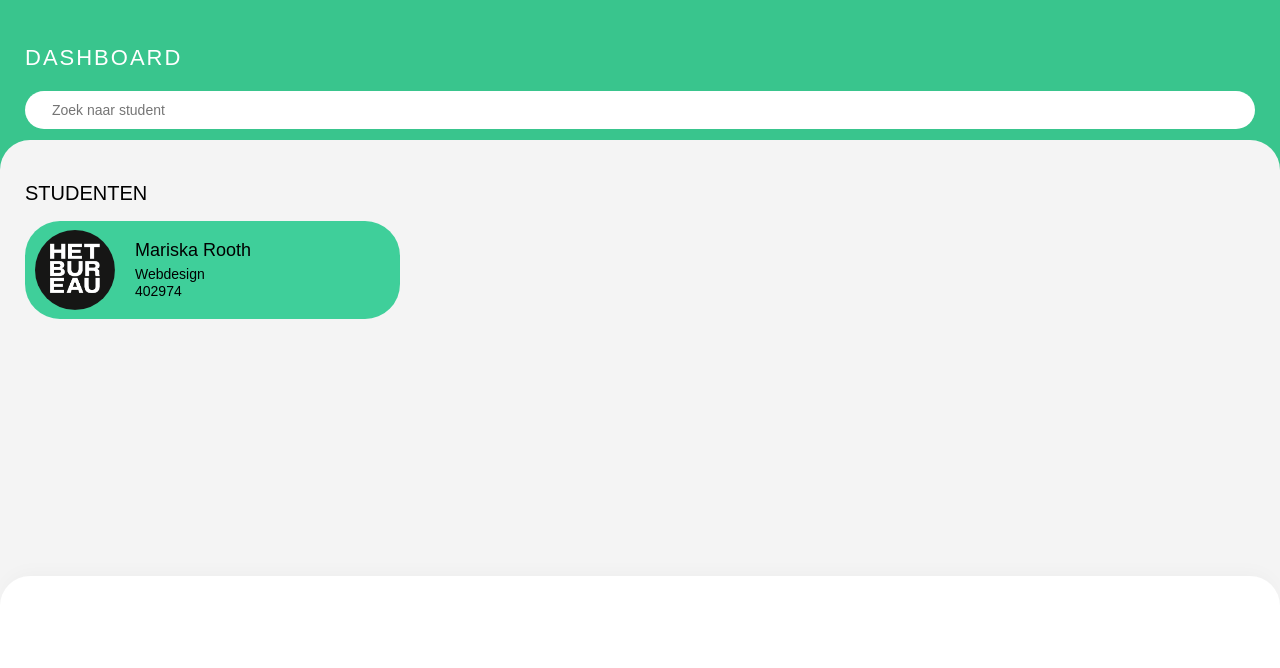
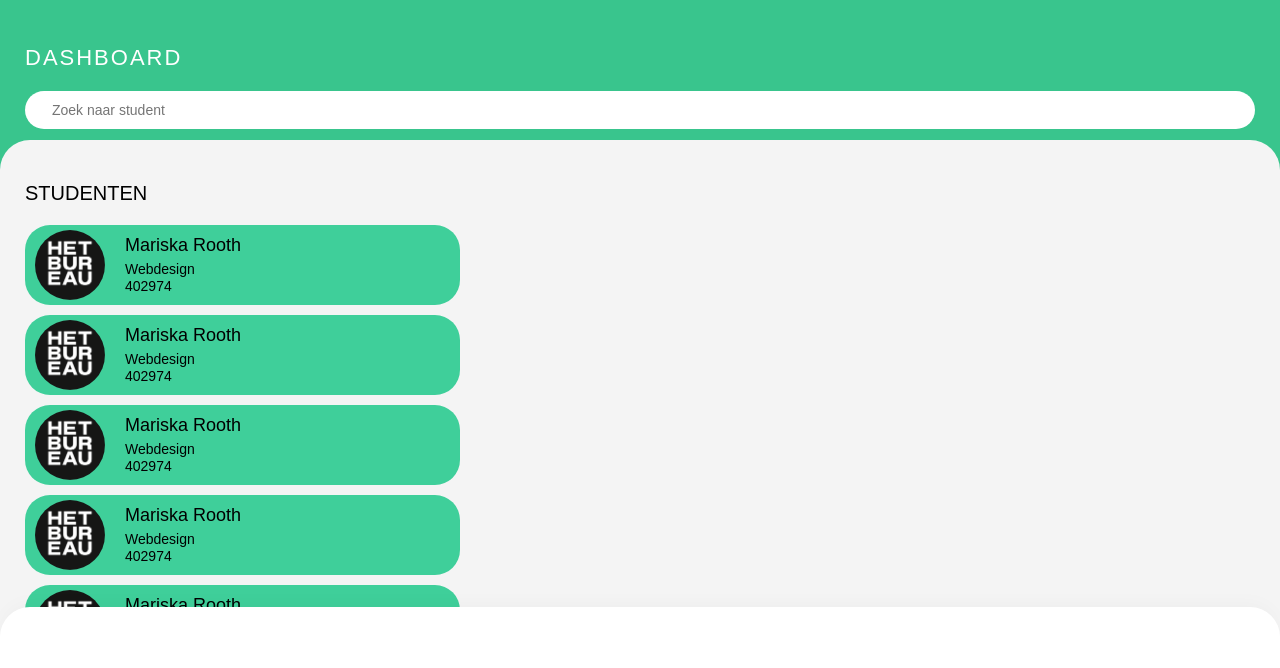
Before and after one commit to TomsProgramming/waarderingsapp, a Nuxt app: page /docent/dashboard in a window 1280 px wide. Shown: the top 668 px of the page. Built offline with nearby package versions, Linux system fonts and the light colour scheme.

Commit message:
styling verandering body docenten dashboard

```diff
--- a/app/pages/docent/dashboard.vue
+++ b/app/pages/docent/dashboard.vue
@@ -12,6 +12,7 @@
 
         <div class="body">
             <h2>STUDENTEN</h2>
+            <div class="student-cards">
                 <div class="student-card">
                     <img src="/img/glulogo.png" class="student-photo" />
 
@@ -19,6 +20,43 @@
                         <h3>Mariska Rooth</h3>
                         <p>Webdesign</p>
                         <span>402974</span>
+                    </div>
+                </div>
+                <div class="student-card">
+                    <img src="/img/glulogo.png" class="student-photo" />
+
+                    <div class="student-info">
+                        <h3>Mariska Rooth</h3>
+                        <p>Webdesign</p>
+                        <span>402974</span>
+                    </div>
+                </div>
+                <div class="student-card">
+                    <img src="/img/glulogo.png" class="student-photo" />
+
+                    <div class="student-info">
+                        <h3>Mariska Rooth</h3>
+                        <p>Webdesign</p>
+                        <span>402974</span>
+                    </div>
+                </div>
+                <div class="student-card">
+                    <img src="/img/glulogo.png" class="student-photo" />
+
+                    <div class="student-info">
+                        <h3>Mariska Rooth</h3>
+                        <p>Webdesign</p>
+                        <span>402974</span>
+                    </div>
+                </div>
+                <div class="student-card">
+                    <img src="/img/glulogo.png" class="student-photo" />
+
+                    <div class="student-info">
+                        <h3>Mariska Rooth</h3>
+                        <p>Webdesign</p>
+                        <span>402974</span>
+                    </div>
                 </div>
             </div>
 
@@ -98,24 +136,42 @@
     font-size: 20px;
 }
 
+.student-cards {
+    display: flex;
+    flex-direction: column;
+
+    overflow-y: scroll;
+
+    height: 410px;
+
+    margin-top: 20px;
+    gap: 10px;
+
+}
+
 .student-card {
     display: flex;
     align-items: center;
+
+    width: 100%;
+    max-width: 435px;
+    height: 98px;
+
     background-color: #3fcf9a;
-    border-radius: 35px;
-    padding: 0px 10px;
-    width: 100%;
-    max-width: 375px;
-    height: 98px;
+
+    border-radius: 25px;
+    padding: 5px 10px;
     gap: 20px;
 }
 
 /* Profielfoto */
 .student-photo {
-    width: 80px;
-    height: 80px;
+    object-fit: cover;
+
+    width: 70px;
+    height: 70px;
+
     border-radius: 50%;
-    object-fit: cover;
 }
 
 /* Tekst */
@@ -144,7 +200,7 @@
 /* einde body */
 
 /* footer */
-.footer{
+.footer {
     flex: 1;
     background-color: #ffffff;
     border-top-left-radius: 30px;
@@ -153,5 +209,4 @@
     margin-bottom: -215px;
     box-shadow: 0 -6px 20px -4px rgba(0, 0, 0, 0.03);
 }
-
 </style>
```
Lines whose indentation alone changed are shown as unchanged.
